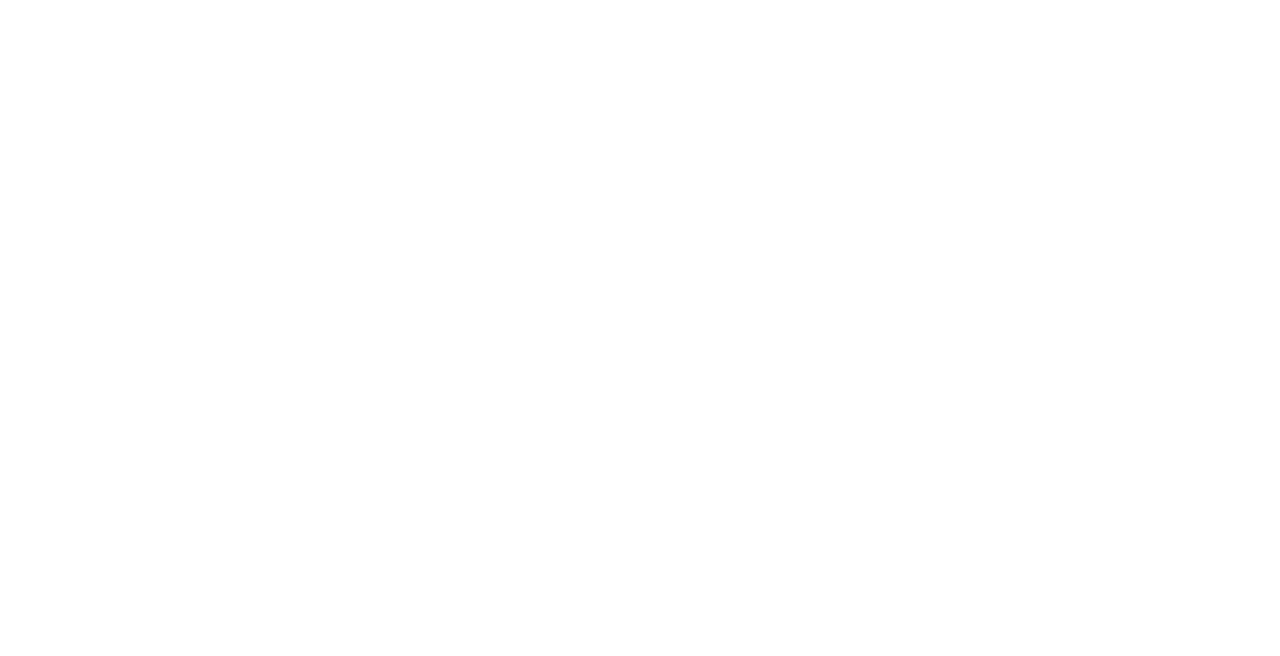
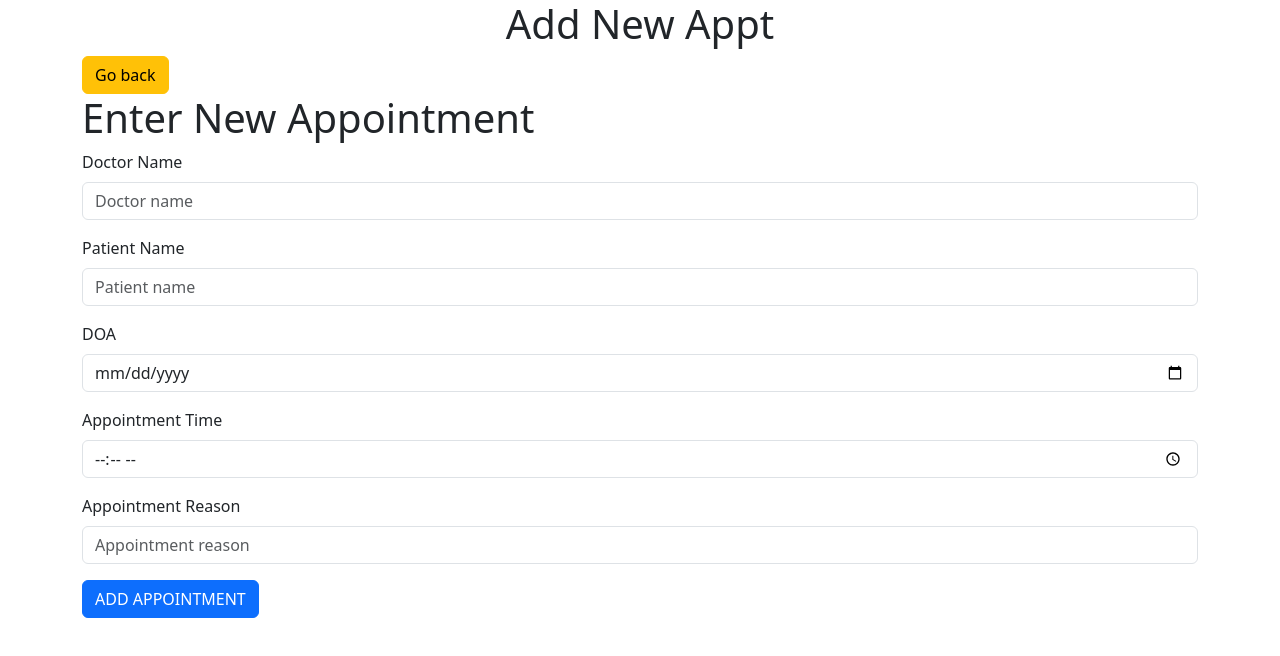
Before and after one commit to BrajanHalili/frontend-Hospital, a React (Create React App) app: page /appointments/add in a window 1280 px wide. Before the commit this address had no page. Shown: the top 656 px of the page. Built offline with nearby package versions, Linux system fonts and the light colour scheme.

Commit message:
add forms created
All add forms for patient/doctor/appt are created:

doctor and appt are not yet connected to the backend

```diff
--- a/src/App.jsx
+++ b/src/App.jsx
@@ -16,6 +16,11 @@
 import { PatientsContextProvider } from "./context/PatientsContext";
 import Layout from "./components/Layout";
 import AddPatientPage from "./routes/patient/AddPatientPage";
+import AddDoctorPage from "./routes/doctor/AddDoctorPage";
+import AddAppointmentPage from "./routes/appointment/AddApptPage";
+import AddApptPage from "./routes/appointment/AddApptPage";
+
+
 
 
 
@@ -36,6 +41,8 @@
                     <Route exact path="/doctors/id" element={<DoctorDetails />} />
                     <Route exact path="/appointments/id" element={<ApptDetails />} />
                     <Route exact path="/patients/add" element={<AddPatientPage />} />
+                    <Route exact path="/doctors/add" element={<AddDoctorPage />} />
+                    <Route exact path="/appointments/add" element={<AddApptPage />} />
 
                 </Routes>
             </Router>
--- a/src/components/Layout.jsx
+++ b/src/components/Layout.jsx
@@ -18,9 +18,7 @@
                                 <NavLink className="nav-link" to="/appointments">Appointments</NavLink>
                             </li>
                         </ul>
-                        <div className="col-md-1">
-                            <NavLink className="nav-link" to="/patients/add">Add new Patient</NavLink>
-                        </div>
+
                     </div>
                 </div>
             </nav>
--- a/src/components/appointment/AddAppt.jsx
+++ b/src/components/appointment/AddAppt.jsx
@@ -1,40 +1,99 @@
-import React from 'react'
+import React, { useState } from "react";
 
-const AddAppt = () => {
+import { useNavigate } from 'react-router-dom'
+
+
+const AddAppointment = () => {
+    let navigate = useNavigate();
+
+    const handleBack = () => {
+        navigate(`/appointments`);
+    }
+
+    const [appointment, setAppointment] = useState({
+        doctor_name: '',
+        patient_name: '',
+        doa: Date,
+        time: '',
+        reason: '',
+    })
+
+    function handleChange(event) {
+        const { name, value } = event.target;
+
+        setAppointment(prevInput => {
+            return {
+                ...prevInput,
+                [name]: value
+            }
+        })
+    }
+
+    async function handleClick(event) {
+        event.preventDefault();
+        fetch('http://localhost:3006/appointment/add', {
+            method: "POST",
+            body: JSON.stringify({
+                doctor_name: appointment.doctor_name,
+                patient_name: appointment.patient_name,
+                doa: appointment.doa,
+                time: appointment.time,
+                reason: appointment.reason
+            }),
+            headers: {
+                "Content-type": "application/json; charset=UTF-8"
+            }
+        })
+            .then(response => {
+                console.log(response);
+            })
+
+        setAppointment({
+            doctor_name: '',
+            patient_name: '',
+            doa: Date,
+            time: '',
+            reason: '',
+        })
+
+    }
+
     return (
-        <div className="">
+        <div className="container">
+            <button onClick={() => handleBack()} className="btn btn-warning">Go back</button>
+            <h1>Enter New Appointment</h1>
             <form>
-                <div className="d-flex flex-row">
-                    <div className="col-md-4">
-                        <input
-                            type="text"
-                            className="form-control"
-                            placeholder="Name"
-                        />
-                    </div>
+                <div className="mb-3">
+                    <label for="Input Doctor Name" className="form-label">Doctor Name</label>
+                    <input onChange={handleChange} className="form-control" name="doctor_name" value={appointment.doctor_name} autoComplete="off" placeholder="Doctor name" ></input>
+                </div>
 
-                    <div className="col-md-4">
-                        <input
-                            type="date"
-                            className="form-control"
-                        />
-                    </div>
+                <div className="mb-3">
+                    <label for="Input Patient Name" className="form-label">Patient Name</label>
+                    <input onChange={handleChange} className="form-control" name="patient_name" value={appointment.patient_name} autoComplete="off" placeholder="Patient name" ></input>
+                </div>
 
-                    <div className="form-group col-md-3">
-                        <select className="form-control custom-select">
-                            <option>Sex</option>
-                            <option>Female</option>
-                            <option>Male</option>
-                        </select>
-                    </div>
+                <div className="mb-3">
+                    <label for="Input DOA" className="form-label">DOA</label>
+                    <input onChange={handleChange} type="date" pattern="\d{4}-\d{2}-\d{2}" className="form-control" name="doa" value={appointment.doa} autoComplete="off" placeholder="Appointment doa" ></input>
+                </div>
 
-                    <div className="col-md-1">
-                        <button className="btn btn-primary">Add</button>
-                    </div>
+                <div className="mb-3">
+                    <label for="Input Appt Time" className="form-label">Appointment Time</label>
+                    <input onChange={handleChange} type="time" className="form-control" name="time" value={appointment.time} autoComplete="off" placeholder="Appointment time" ></input>
                 </div>
+
+                <div className="mb-3">
+                    <label for="Input Appt Reason" className="form-label">Appointment Reason</label>
+                    <input onChange={handleChange} className="form-control" name="reason" value={appointment.reason} autoComplete="off" placeholder="Appointment reason" ></input>
+                </div>
+
+
+                <button onClick={handleClick} type="submit" className="btn btn-primary">ADD APPOINTMENT</button>
+
             </form>
         </div>
     );
 }
 
-export default AddAppt
+export default AddAppointment;
--- a/src/components/doctor/AddDoctor.jsx
+++ b/src/components/doctor/AddDoctor.jsx
@@ -1,41 +1,113 @@
-import React from 'react'
+import React, { useState } from "react";
 
-const AddPatient = () => {
+import { useNavigate } from 'react-router-dom'
+
+
+const AddDoctor = () => {
+    let navigate = useNavigate();
+
+    const handleBack = () => {
+        navigate(`/doctors`);
+    }
+
+    const [doctor, setDoctor] = useState({
+        name: '',
+        dob: Date,
+        sex: '',
+        address: '',
+        specialty: '',
+        license: '',
+
+    })
+
+    function handleChange(event) {
+        const { name, value } = event.target;
+
+        setDoctor(prevInput => {
+            return {
+                ...prevInput,
+                [name]: value
+            }
+        })
+    }
+
+    async function handleClick(event) {
+        event.preventDefault();
+        fetch('http://localhost:3006/doctor/add', {
+            method: "POST",
+            body: JSON.stringify({
+                name: doctor.name,
+                dob: doctor.dob,
+                sex: doctor.sex,
+                address: doctor.address,
+                specialty: doctor.specialty,
+                license: doctor.license,
+            }),
+            headers: {
+                "Content-type": "application/json; charset=UTF-8"
+            }
+        })
+            .then(response => {
+                console.log(response);
+            })
+
+        setDoctor({
+            name: '',
+            dob: Date,
+            sex: '',
+            address: '',
+            specialty: '',
+            license: '',
+        })
+
+    }
+
     return (
-        <div className="">
+        <div className="container">
+            <button onClick={() => handleBack()} className="btn btn-warning">Go back</button>
+            <h1>Enter New Doctor</h1>
             <form>
-                <div className="d-flex flex-row">
-                    <div className="col-md-4">
-                        <input
-                            type="text"
-                            className="form-control"
-                            placeholder="Name"
-                        />
+                <div className="mb-3">
+                    <label for="Input Name" className="form-label">Name</label>
+                    <input onChange={handleChange} className="form-control" name="name" value={doctor.name} autoComplete="off" placeholder="Doctor name" ></input>
                 </div>
 
-                    <div className="col-md-4">
-                        <input
-                            type="text"
-                            className="form-control"
-                            placeholder="Specialty"
-                        />
+                <div className="mb-3">
+                    <label for="Input DOB" className="form-label">DOB</label>
+                    <input onChange={handleChange} type="date" pattern="\d{4}-\d{2}-\d{2}" className="form-control" name="dob" value={doctor.dob} autoComplete="off" placeholder="Doctor dob" ></input>
                 </div>
 
                 <div className="form-group col-md-3">
-                        <select className="form-control custom-select">
-                            <option>Sex</option>
-                            <option>Female</option>
-                            <option>Male</option>
+                    <label for="Input Sex" className="form-label">Doctor Sex</label>
+
+                    <select className="form-control custom-select" value={doctor.sex} onChange={handleChange} name="sex">
+                        <option>Select</option>
+                        <option value={"Female"}>Female</option>
+                        <option value={"Male"}>Male</option>
+                        <option value={"Other"}>Other</option>
                     </select>
                 </div>
 
-                    <div className="col-md-1">
-                        <button className="btn btn-primary">Add</button>
+                <div className="mb-3">
+                    <label for="Input Address" className="form-label">Doctor Address</label>
+                    <input onChange={handleChange} className="form-control" name="address" value={doctor.address} autoComplete="off" placeholder="Doctor address" ></input>
                 </div>
+
+                <div className="mb-3">
+                    <label for="Input Specialty" className="form-label">Specialty</label>
+                    <input onChange={handleChange} className="form-control" name="specialty" value={doctor.specialty} autoComplete="off" placeholder="Doctor specialty" ></input>
                 </div>
+
+                <div className="mb-3">
+                    <label for="Input License" className="form-label">Doctor License</label>
+                    <input onChange={handleChange} className="form-control" name="license" value={doctor.license} autoComplete="off" placeholder="Doctor license" ></input>
+                </div>
+
+                <button onClick={handleClick} type="submit" className="btn btn-primary">ADD DOCTOR</button>
+
             </form>
         </div>
     );
 }
 
-export default AddPatient
+export default AddDoctor;
--- a/src/components/patient/AddPatient.jsx
+++ b/src/components/patient/AddPatient.jsx
@@ -48,7 +48,8 @@
                 "Content-type": "application/json; charset=UTF-8"
             }
         })
-            .then(response => {console.log(response);
+            .then(response => {
+                console.log(response);
             })
 
         setPatient({
@@ -66,7 +67,7 @@
     return (
         <div className="container">
             <button onClick={() => handleBack()} className="btn btn-warning">Go back</button>
-            <h1>Enter New Patient</h1>
+            {/* <h1>Enter New Patient</h1> */}
             <form>
                 <div className="mb-3">
                     <label for="Input Name" className="form-label">Name</label>
--- /dev/null
+++ b/src/routes/appointment/AddApptPage.jsx
@@ -0,0 +1,13 @@
+import React from 'react'
+import AddAppt from '../../components/appointment/AddAppt'
+
+const AddApptPage = () => {
+    return (
+        <div>
+            <h1 className='text-center'>Add New Appt</h1>
+            <AddAppt />
+        </div>
+    )
+}
+
+export default AddApptPage
--- /dev/null
+++ b/src/routes/doctor/AddDoctorPage.jsx
@@ -0,0 +1,13 @@
+import React from 'react'
+import AddDoctor from '../../components/doctor/AddDoctor'
+
+const AddDoctorPage = () => {
+    return (
+        <div>
+            <h1 className='text-center'>Add New Doctor</h1>
+            <AddDoctor />
+        </div>
+    )
+}
+
+export default AddDoctorPage
```
Also changed, not shown: src/routes/appointment/ApptDirectory.jsx (+5 -2 lines), src/routes/doctor/DoctorDirectory.jsx (+5 -2 lines), src/routes/patient/PatientDirectory.jsx (+5 -2 lines). Lines whose indentation alone changed are shown as unchanged.
